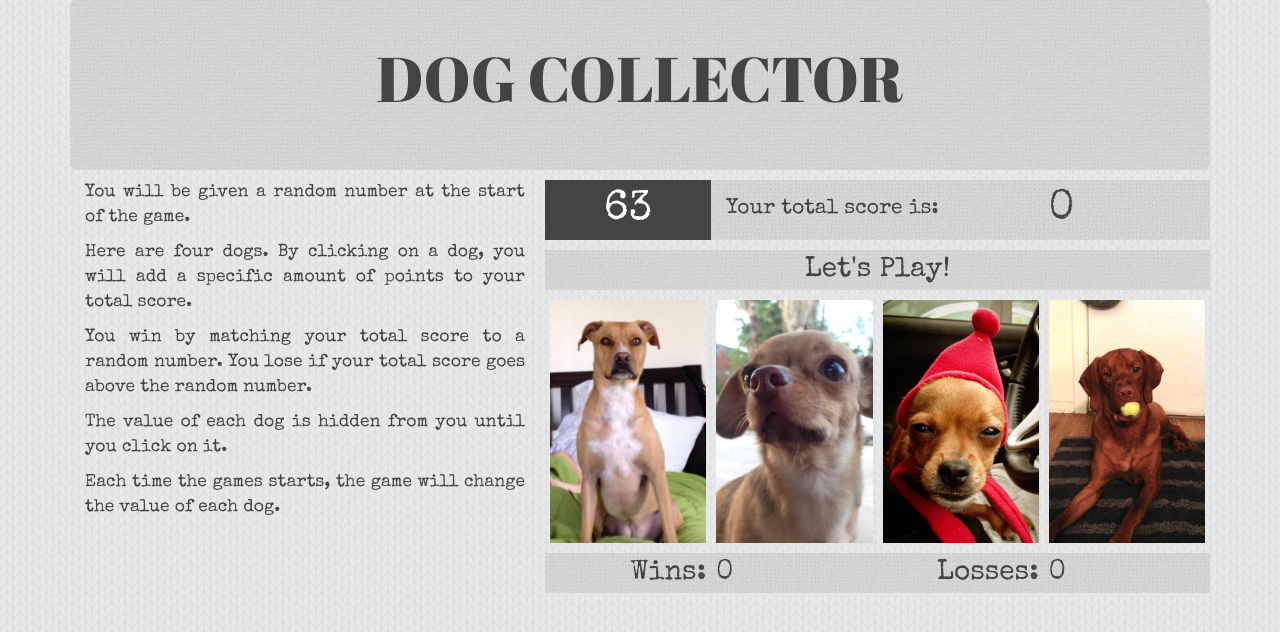
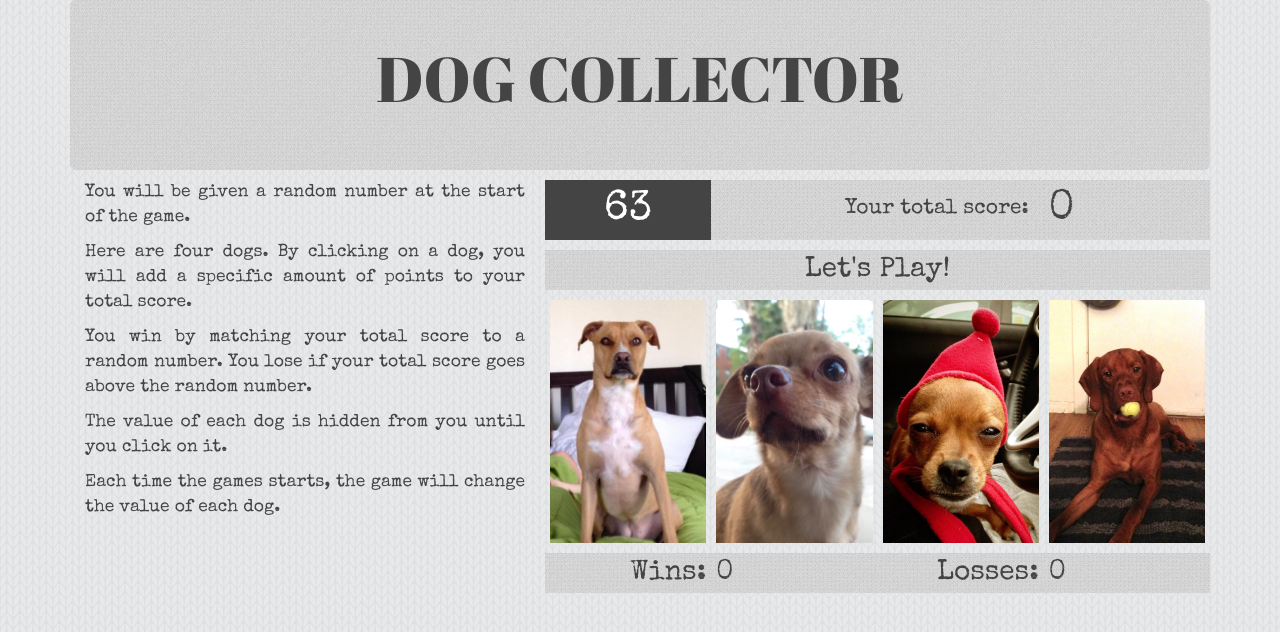
Before and after one commit to britpicazo/week-4-game, a plain HTML site: page index.html in a window 1280 px wide. Drawn offline with nearby package versions, Linux system fonts and the light colour scheme.

Commit message:
updated for mobile

```diff
--- a/assets/css/style.css
+++ b/assets/css/style.css
@@ -83,3 +83,10 @@ p{
     padding-bottom: 99999px;
 
 }
+
+@media screen and (max-width: 767px){
+	#yourScoreIs{
+		line-height: 1.5em;
+	}
+
+}
--- a/index.html
+++ b/index.html
@@ -28,8 +28,8 @@
 			<div class="col-md-7">
 				<div class="row match-my-cols">
 					<div class="col-xs-3" id="randomNum">--</div>
-					<div class="col-xs-6" id="yourScoreIs">
-						Your total score is:
+					<div class="col-xs-6 text-right" id="yourScoreIs">
+						Your total score:
 					</div>
 					<div class="col-xs-3" id="theirScore">--</div>
 				</div>
```
